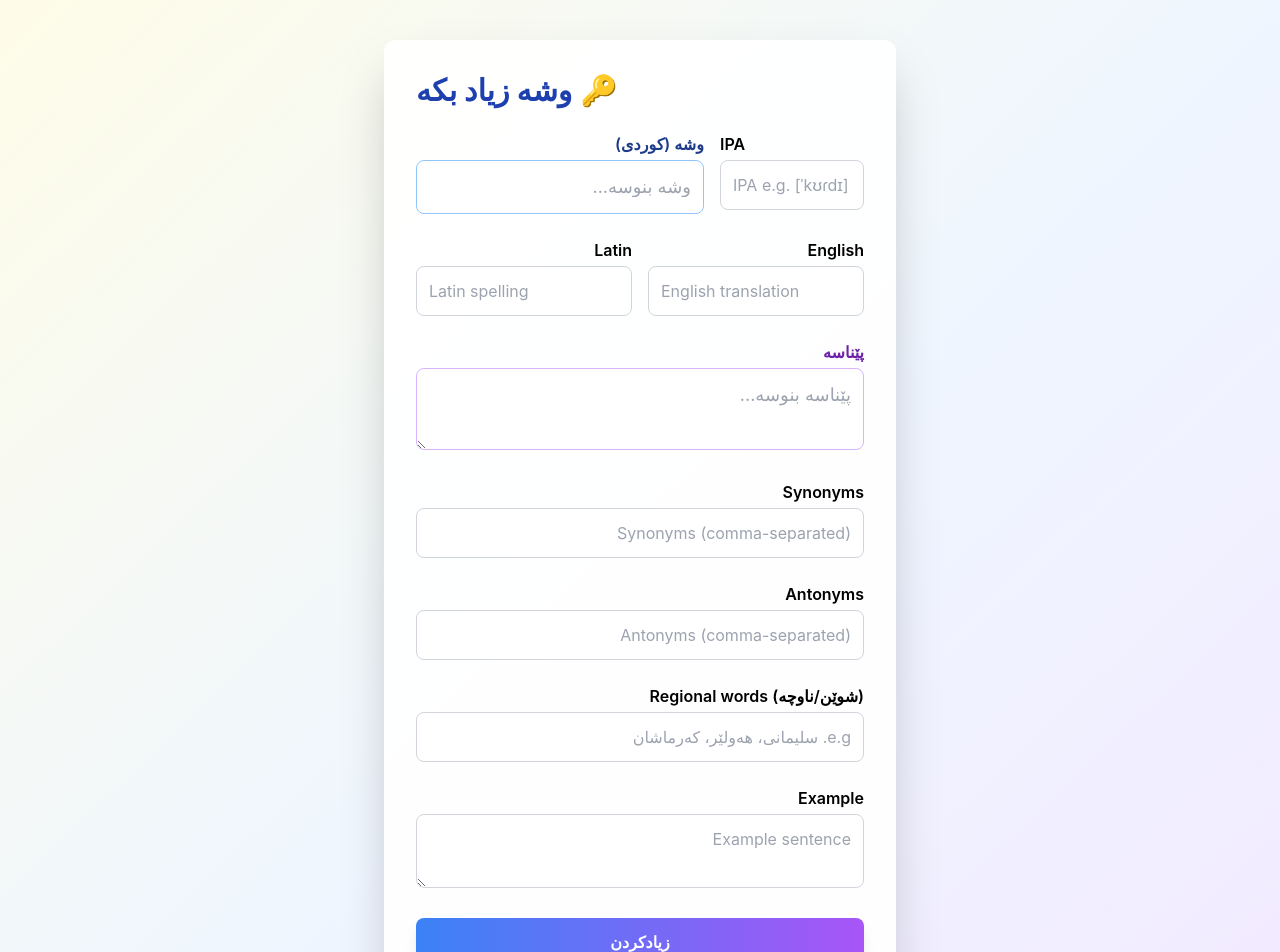
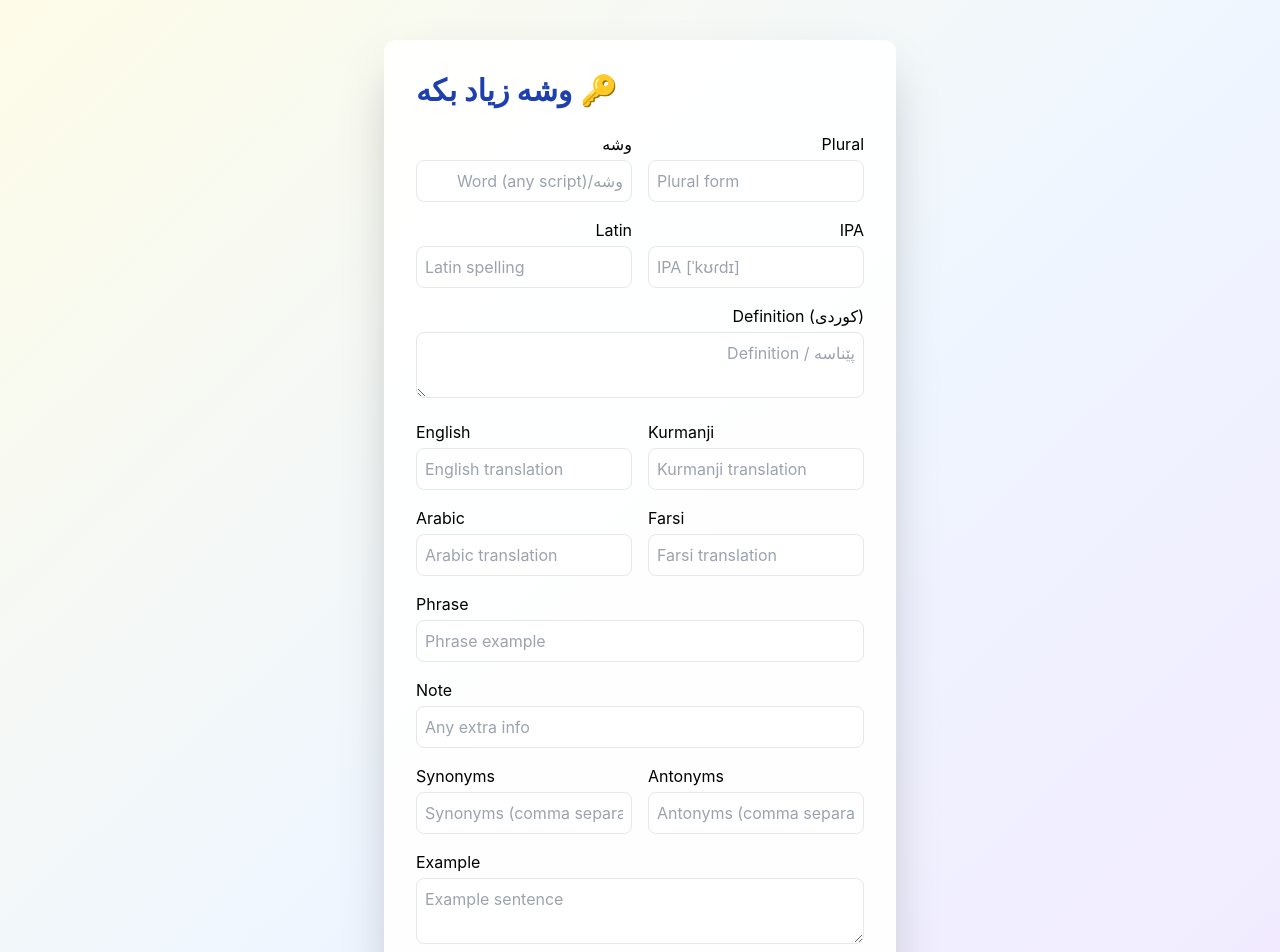
Before and after one commit to Bakhtyar118/kurdish_dictionary2, a React (Create React App) app in the folder frontend/: page / in a window 1280 px wide. Shown: the top 952 px of the page. Built offline with nearby package versions, Linux system fonts and the light colour scheme; no server answers.

Commit message:
adde other fieldsand note

```diff
--- a/frontend/src/App.js
+++ b/frontend/src/App.js
@@ -1,39 +1,22 @@
-import React, { useState, useEffect } from "react";
+import React, { useState } from "react";
 
 function App() {
-  // Form state
   const [word, setWord] = useState("");
+  const [plural, setPlural] = useState("");
   const [latin, setLatin] = useState("");
   const [definition, setDefinition] = useState("");
   const [english, setEnglish] = useState("");
+  const [kurmanji, setKurmanji] = useState("");
+  const [arabic, setArabic] = useState("");
+  const [farsi, setFarsi] = useState("");
+  const [phrase, setPhrase] = useState("");
+  const [note, setNote] = useState("");
   const [synonyms, setSynonyms] = useState("");
   const [antonyms, setAntonyms] = useState("");
   const [example, setExample] = useState("");
   const [regional, setRegional] = useState("");
   const [ipa, setIPA] = useState("");
 
-  // List of words from backend
-  const [words, setWords] = useState([]);
-  const [loading, setLoading] = useState(false);
-
-  // Fetch words when component mounts or after adding a word
-  const fetchWords = () => {
-    setLoading(true);
-    fetch("https://kurdish-dictionary2.onrender.com/words/")
-      .then((res) => res.json())
-      .then((data) => setWords(data))
-      .catch((err) => {
-        console.error("Failed to fetch words:", err);
-        setWords([]);
-      })
-      .finally(() => setLoading(false));
-  };
-
-  useEffect(() => {
-    fetchWords();
-  }, []);
-
-  // Add new word handler
   const handleSubmit = async (e) => {
     e.preventDefault();
     try {
@@ -41,30 +24,15 @@ function App() {
         method: "POST",
         headers: { "Content-Type": "application/json" },
         body: JSON.stringify({
-          word,
-          latin,
-          definition,
-          english,
-          synonyms,
-          antonyms,
-          example,
-          regional,
-          ipa,
+          word, plural, latin, definition, english, kurmanji, arabic, farsi, phrase, note,
+          synonyms, antonyms, example, regional, ipa,
         }),
       });
       if (res.ok) {
         alert("Word added!");
-        // Clear form
-        setWord("");
-        setLatin("");
-        setDefinition("");
-        setEnglish("");
-        setSynonyms("");
-        setAntonyms("");
-        setExample("");
-        setRegional("");
-        setIPA("");
-        fetchWords(); // Refresh list
+        setWord(""); setPlural(""); setLatin(""); setDefinition(""); setEnglish("");
+        setKurmanji(""); setArabic(""); setFarsi(""); setPhrase(""); setNote("");
+        setSynonyms(""); setAntonyms(""); setExample(""); setRegional(""); setIPA("");
       } else {
         const err = await res.json();
         alert("Failed: " + (err.detail || "Unknown error"));
@@ -80,138 +48,162 @@ function App() {
         <h1 className="text-3xl font-bold mb-6 text-blue-800 flex items-center gap-2 justify-end" dir="rtl">
           <span role="img" aria-label="key">🔑</span> وشە زیاد بکە
         </h1>
-        <form className="space-y-6" onSubmit={handleSubmit}>
-          {/* Kurdish word + IPA beside each other */}
+        <form className="space-y-4" onSubmit={handleSubmit}>
           <div className="flex gap-4">
-            <div className="w-2/3">
-              <label className="block mb-1 text-right text-blue-900 font-semibold">وشە (کوردی)</label>
+            <div className="w-1/2">
+              <label className="block mb-1 text-right">وشە</label>
               <input
                 dir="rtl"
-                className="border border-blue-300 rounded-lg p-3 w-full focus:ring-2 focus:ring-blue-300 text-lg"
+                className="border rounded-lg p-2 w-full"
                 value={word}
                 onChange={e => setWord(e.target.value)}
                 required
-                placeholder="وشە بنوسە..."
+                placeholder="وشە/Word (any script)"
               />
             </div>
-            <div className="w-1/3">
-              <label className="block mb-1 text-left font-semibold">IPA</label>
+            <div className="w-1/2">
+              <label className="block mb-1 text-right">Plural</label>
               <input
-                dir="ltr"
-                className="border border-gray-300 rounded-lg p-3 w-full text-left"
-                value={ipa}
-                onChange={e => setIPA(e.target.value)}
-                placeholder="IPA e.g. [ˈkʊɾdɪ]"
+                className="border rounded-lg p-2 w-full"
+                value={plural}
+                onChange={e => setPlural(e.target.value)}
+                placeholder="Plural form"
               />
             </div>
           </div>
-          {/* Latin + English beside each other */}
           <div className="flex gap-4">
             <div className="w-1/2">
-              <label className="block mb-1 text-right font-semibold">Latin</label>
+              <label className="block mb-1 text-right">Latin</label>
               <input
-                className="border border-gray-300 rounded-lg p-3 w-full"
+                className="border rounded-lg p-2 w-full"
                 value={latin}
                 onChange={e => setLatin(e.target.value)}
                 placeholder="Latin spelling"
               />
             </div>
             <div className="w-1/2">
-              <label className="block mb-1 text-right font-semibold">English</label>
+              <label className="block mb-1 text-right">IPA</label>
               <input
-                className="border border-gray-300 rounded-lg p-3 w-full"
+                className="border rounded-lg p-2 w-full"
+                value={ipa}
+                onChange={e => setIPA(e.target.value)}
+                placeholder="IPA [ˈkʊɾdɪ]"
+              />
+            </div>
+          </div>
+          <div>
+            <label className="block mb-1 text-right">Definition (کوردی)</label>
+            <textarea
+              dir="rtl"
+              className="border rounded-lg p-2 w-full"
+              value={definition}
+              onChange={e => setDefinition(e.target.value)}
+              placeholder="پێناسە / Definition"
+            />
+          </div>
+          <div className="flex gap-4">
+            <div className="w-1/2">
+              <label className="block mb-1">English</label>
+              <input
+                className="border rounded-lg p-2 w-full"
                 value={english}
                 onChange={e => setEnglish(e.target.value)}
                 placeholder="English translation"
               />
             </div>
+            <div className="w-1/2">
+              <label className="block mb-1">Kurmanji</label>
+              <input
+                className="border rounded-lg p-2 w-full"
+                value={kurmanji}
+                onChange={e => setKurmanji(e.target.value)}
+                placeholder="Kurmanji translation"
+              />
+            </div>
           </div>
-          {/* Definition */}
+          <div className="flex gap-4">
+            <div className="w-1/2">
+              <label className="block mb-1">Arabic</label>
+              <input
+                className="border rounded-lg p-2 w-full"
+                value={arabic}
+                onChange={e => setArabic(e.target.value)}
+                placeholder="Arabic translation"
+              />
+            </div>
+            <div className="w-1/2">
+              <label className="block mb-1">Farsi</label>
+              <input
+                className="border rounded-lg p-2 w-full"
+                value={farsi}
+                onChange={e => setFarsi(e.target.value)}
+                placeholder="Farsi translation"
+              />
+            </div>
+          </div>
           <div>
-            <label className="block mb-1 text-right text-purple-800 font-semibold">پێناسە</label>
-            <textarea
-              dir="rtl"
-              className="border border-purple-300 rounded-lg p-3 w-full focus:ring-2 focus:ring-purple-200 text-lg min-h-[80px]"
-              value={definition}
-              onChange={e => setDefinition(e.target.value)}
-              required
-              placeholder="پێناسە بنوسە..."
+            <label className="block mb-1">Phrase</label>
+            <input
+              className="border rounded-lg p-2 w-full"
+              value={phrase}
+              onChange={e => setPhrase(e.target.value)}
+              placeholder="Phrase example"
             />
           </div>
-          {/* Synonyms */}
           <div>
-            <label className="block mb-1 text-right font-semibold">Synonyms</label>
+            <label className="block mb-1">Note</label>
             <input
-              dir="rtl"
-              className="border border-gray-300 rounded-lg p-3 w-full"
-              value={synonyms}
-              onChange={e => setSynonyms(e.target.value)}
-              placeholder="Synonyms (comma-separated)"
+              className="border rounded-lg p-2 w-full"
+              value={note}
+              onChange={e => setNote(e.target.value)}
+              placeholder="Any extra info"
             />
           </div>
-          {/* Antonyms */}
+          <div className="flex gap-4">
+            <div className="w-1/2">
+              <label className="block mb-1">Synonyms</label>
+              <input
+                className="border rounded-lg p-2 w-full"
+                value={synonyms}
+                onChange={e => setSynonyms(e.target.value)}
+                placeholder="Synonyms (comma separated)"
+              />
+            </div>
+            <div className="w-1/2">
+              <label className="block mb-1">Antonyms</label>
+              <input
+                className="border rounded-lg p-2 w-full"
+                value={antonyms}
+                onChange={e => setAntonyms(e.target.value)}
+                placeholder="Antonyms (comma separated)"
+              />
+            </div>
+          </div>
           <div>
-            <label className="block mb-1 text-right font-semibold">Antonyms</label>
-            <input
-              dir="rtl"
-              className="border border-gray-300 rounded-lg p-3 w-full"
-              value={antonyms}
-              onChange={e => setAntonyms(e.target.value)}
-              placeholder="Antonyms (comma-separated)"
-            />
-          </div>
-          {/* Regional words */}
-          <div>
-            <label className="block mb-1 text-right font-semibold">Regional words (شوێن/ناوچە)</label>
-            <input
-              dir="rtl"
-              className="border border-gray-300 rounded-lg p-3 w-full"
-              value={regional}
-              onChange={e => setRegional(e.target.value)}
-              placeholder="e.g. سلیمانی، هەولێر، کەرماشان"
-            />
-          </div>
-          {/* Example */}
-          <div>
-            <label className="block mb-1 text-right font-semibold">Example</label>
+            <label className="block mb-1">Example</label>
             <textarea
-              dir="rtl"
-              className="border border-gray-300 rounded-lg p-3 w-full"
+              className="border rounded-lg p-2 w-full"
               value={example}
               onChange={e => setExample(e.target.value)}
               placeholder="Example sentence"
             />
           </div>
+          <div>
+            <label className="block mb-1">Regional</label>
+            <input
+              className="border rounded-lg p-2 w-full"
+              value={regional}
+              onChange={e => setRegional(e.target.value)}
+              placeholder="Regions"
+            />
+          </div>
           <button
             type="submit"
-            className="mt-6 w-full bg-gradient-to-r from-blue-500 to-purple-500 text-white rounded-lg py-3 font-bold shadow-lg hover:from-blue-600 hover:to-purple-600 transition"
+            className="mt-4 w-full bg-gradient-to-r from-blue-500 to-purple-500 text-white rounded-lg py-3 font-bold shadow-lg hover:from-blue-600 hover:to-purple-600 transition"
           >
             زیادکردن
           </button>
         </form>
-
-        {/* --- Show existing words --- */}
-        <div className="mt-10">
-          <h2 className="text-2xl font-bold mb-2 text-blue-700">وشەکانت</h2>
-          <div className="bg-blue-50 rounded-xl p-4">
-            {loading ? (
-              <div>Loading...</div>
-            ) : words.length === 0 ? (
-              <div>No words yet.</div>
-            ) : (
-              <ul>
-                {words.map((w, i) => (
-                  <li key={i} className="py-2 border-b last:border-none flex flex-col md:flex-row md:items-center md:gap-4">
-                    <span className="font-bold text-lg">{w.word}</span>
-                    <span className="text-gray-600 text-sm">{w.latin}</span>
-                    <span className="text-gray-800 ml-2">{w.definition}</span>
-                    {/* <button>Edit</button> <button>Delete</button> (future!) */}
-                  </li>
-                ))}
-              </ul>
-            )}
-          </div>
-        </div>
       </div>
       <footer className="mt-6 text-gray-500 text-sm">
         <span role="img" aria-label="sparkles">✨</span> Kurdish Dictionary Entry • Designed by Bakhtyar
```
